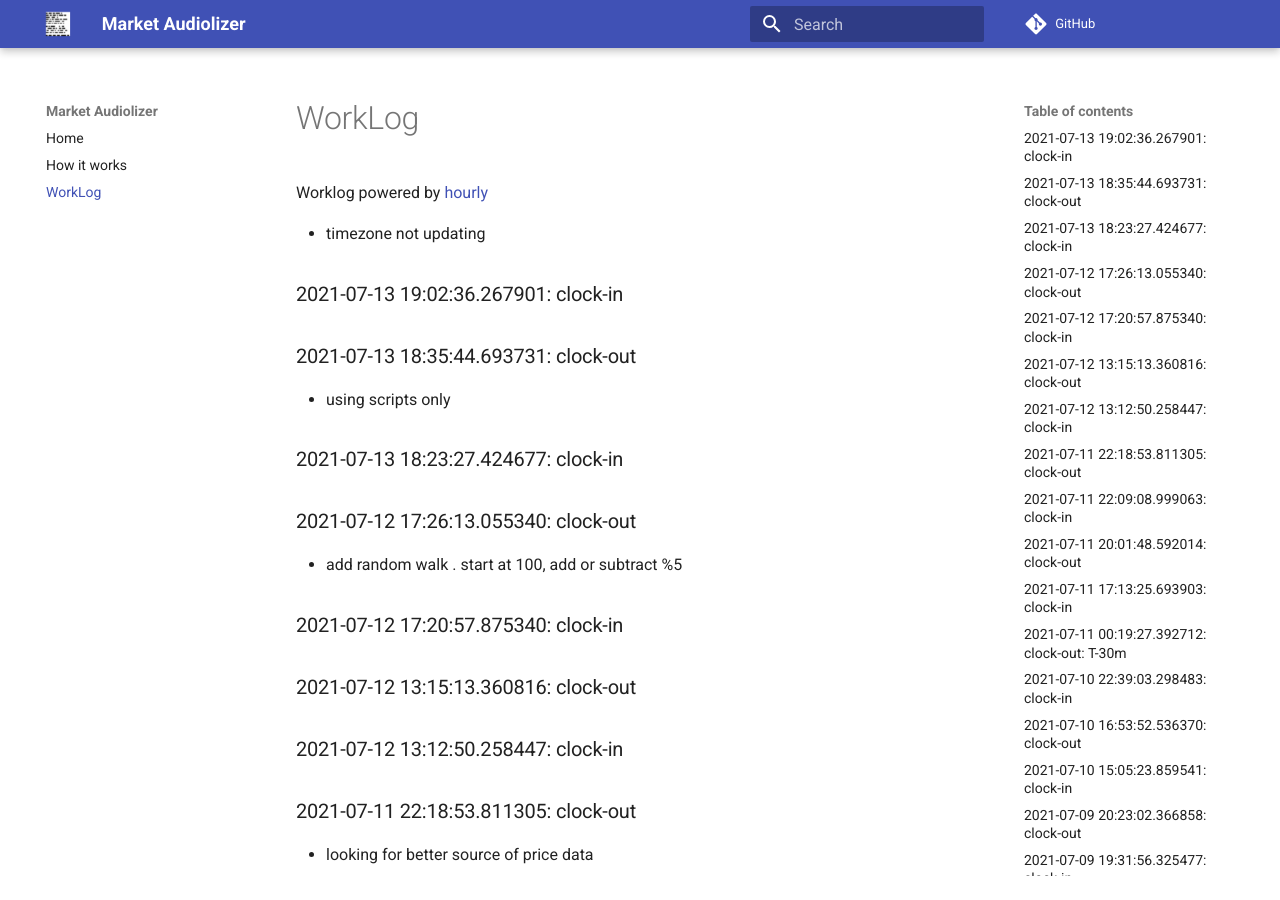
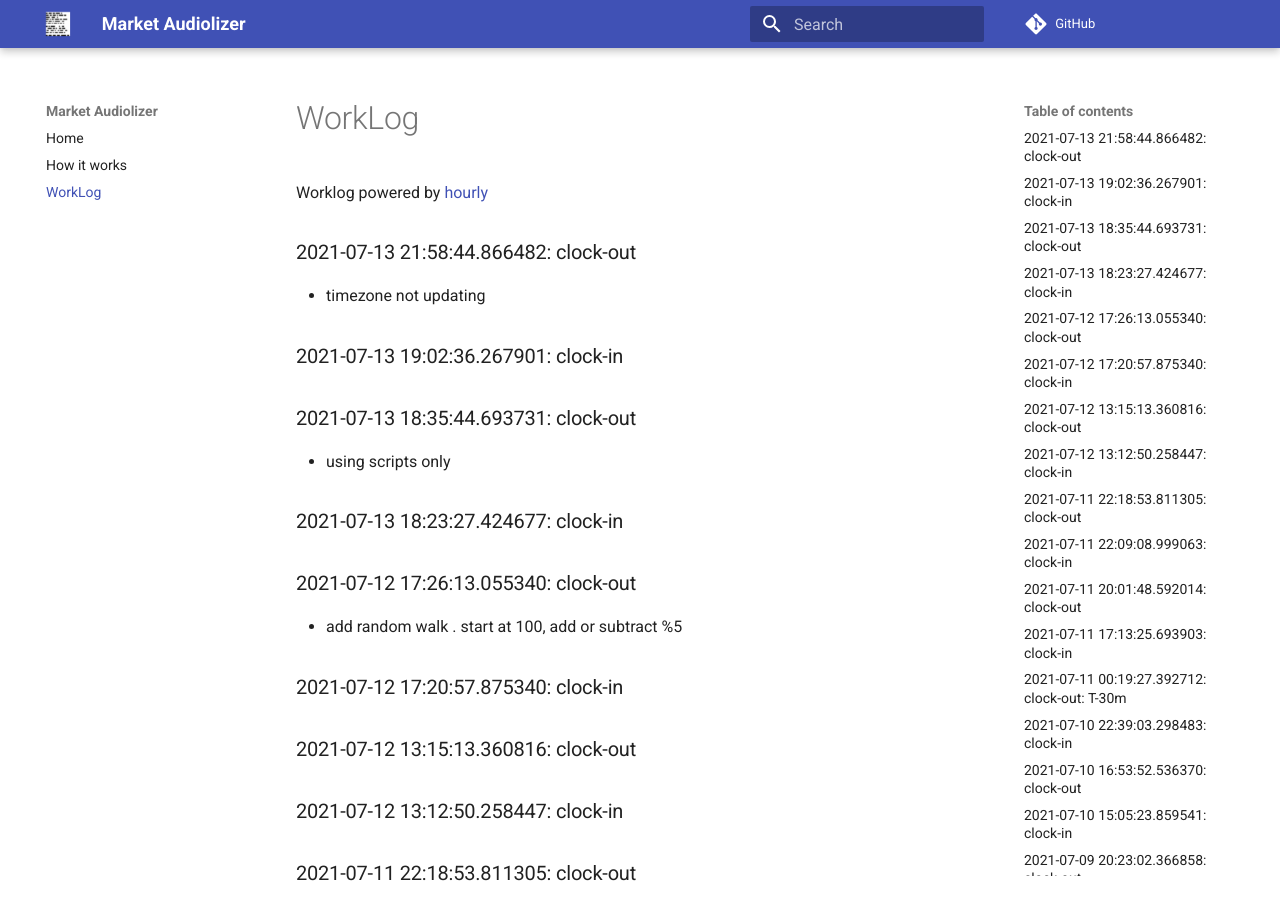
Before and after one commit to asherp/audiolizer, an MkDocs documentation site: the page built from docs/WorkLog.md, in a window 1280 px wide and 900 px high. Built offline with MkDocs 1.6.1 and Material for MkDocs 9.7.7, drawn with Linux system fonts in a browser that asks for light colours; comment, search, counter and statistics services are not loaded.

Commit message:
clock-out

```diff
--- a/WorkLog.md
+++ b/WorkLog.md
@@ -1,3 +1,5 @@
+### 2021-07-13 21:58:44.866482: clock-out
+
 * timezone not updating
 
 ### 2021-07-13 19:02:36.267901: clock-in
```
